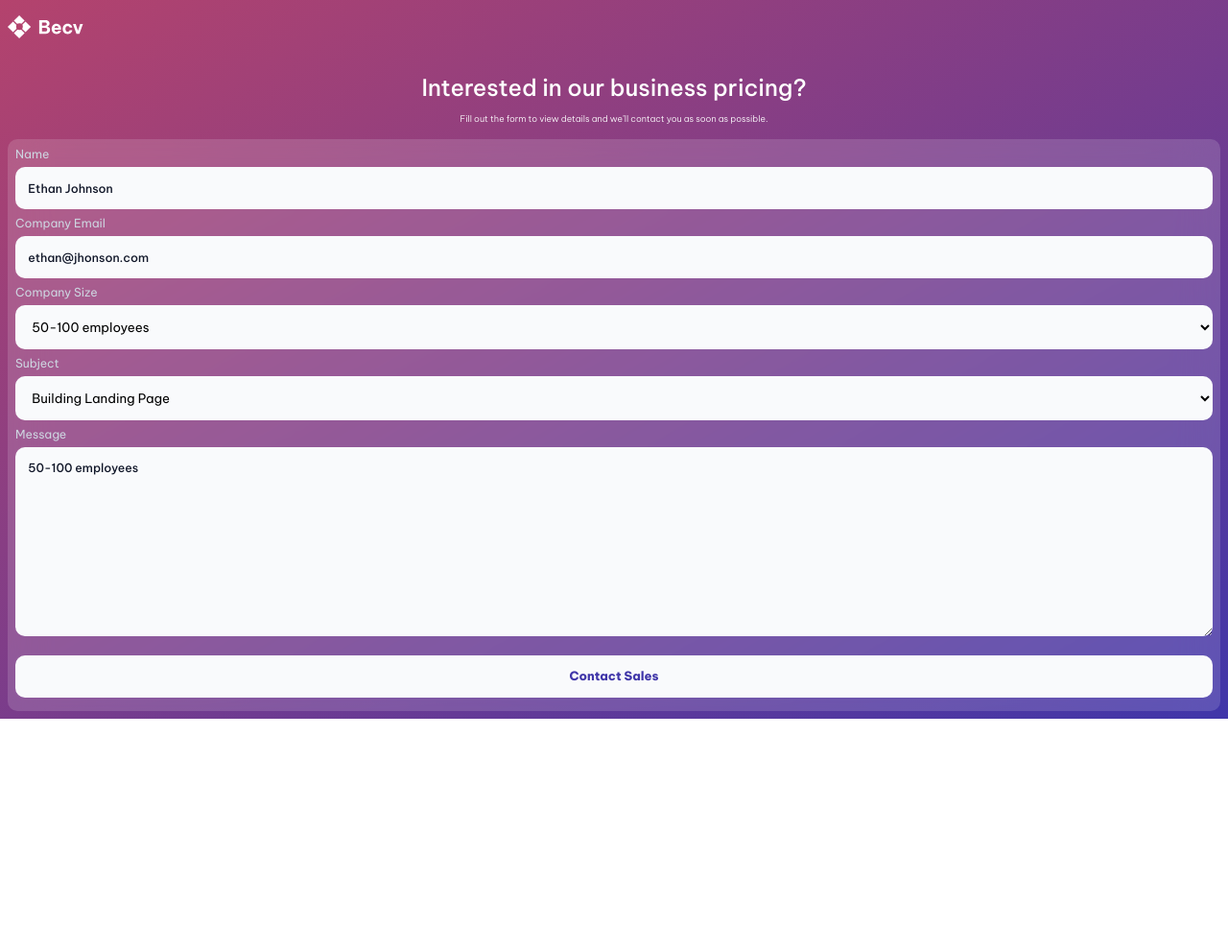
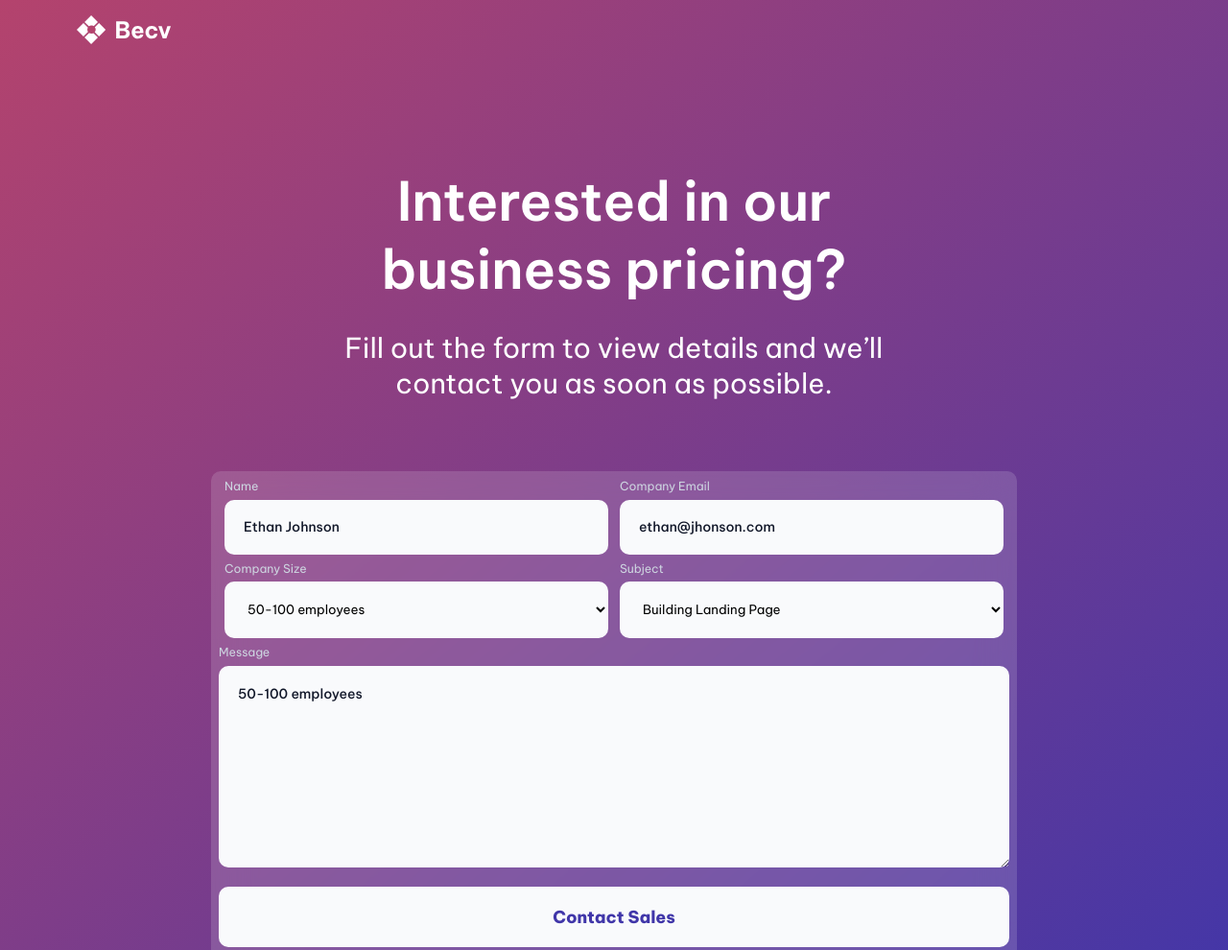
Before and after one commit to dreamer-6/Contact-Page, a plain HTML site: page index.html in a window 1280 px wide. Shown: the top 990 px of the page at 96% size. Before the commit the page ends 800 px from the top, so only its background shows below. Drawn offline with Linux system fonts and the light colour scheme.

Commit message:
Media Qurey inserted

```diff
--- a/styles.css
+++ b/styles.css
@@ -32,7 +32,7 @@ main{
 }
 #top h1{
     font-size: 1.5rem;
-    font-weight: 500;
+    font-weight: 600;
     text-align: center;
     margin: 0.5em auto;
     color: var(--primary-text);
@@ -40,7 +40,7 @@ main{
 #top p{
     color: var(--primary-text);
     font-size: 0.575rem;
-    font-weight: 300;
+    font-weight: 400;
     text-align: center;
 }
 .contact{
@@ -72,6 +72,7 @@ textarea::placeholder{
 }
 input:focus,textarea:focus{
     outline: none;
+    box-shadow:2px 2px 5px #535457;
 }
 button{
    margin-top: 1.5em;
@@ -83,3 +84,61 @@ button{
     font-size: 0.8rem;
     text-decoration: none;
 }
+@media(min-width:640px){
+    #top h1{
+        font-size: 2.5rem;
+    }
+    #top p{
+        font-size: 1rem;
+    }
+    input,select,textarea,button{
+        padding: 1.5em;
+    }
+    header img{
+        width: min(100%,100px);
+    }
+    input::placeholder,
+    textarea::placeholder{
+        font-size: 0.875rem;
+    }
+}
+@media screen and (min-width:1024px) {
+    header{
+        padding: 1em 5em ;
+    }
+    #top h1{
+        padding: 0 2em;
+        font-size: 4rem;
+    }
+    #top p{
+        font-size: 1.8rem;
+        padding:0 4em 2em;
+    }
+    main{
+        width: 100%;
+        margin: 0 auto;
+        padding: 5em;
+    }
+    .first-block{
+        display: flex;
+        justify-content: space-around;
+        flex-wrap: wrap;
+    }
+    input, select{
+        width: max(100%, 400px)
+    }
+    #sale-link{
+        font-size: 1.1rem;
+    }
+}
+@media screen and (min-width:1280px) {
+    header{
+        padding: 1em 5em ;
+    }
+    main{
+        max-width: 1000px;
+    }
+    #top h1{
+        font-size: 3.5rem;
+    }
+}
```
